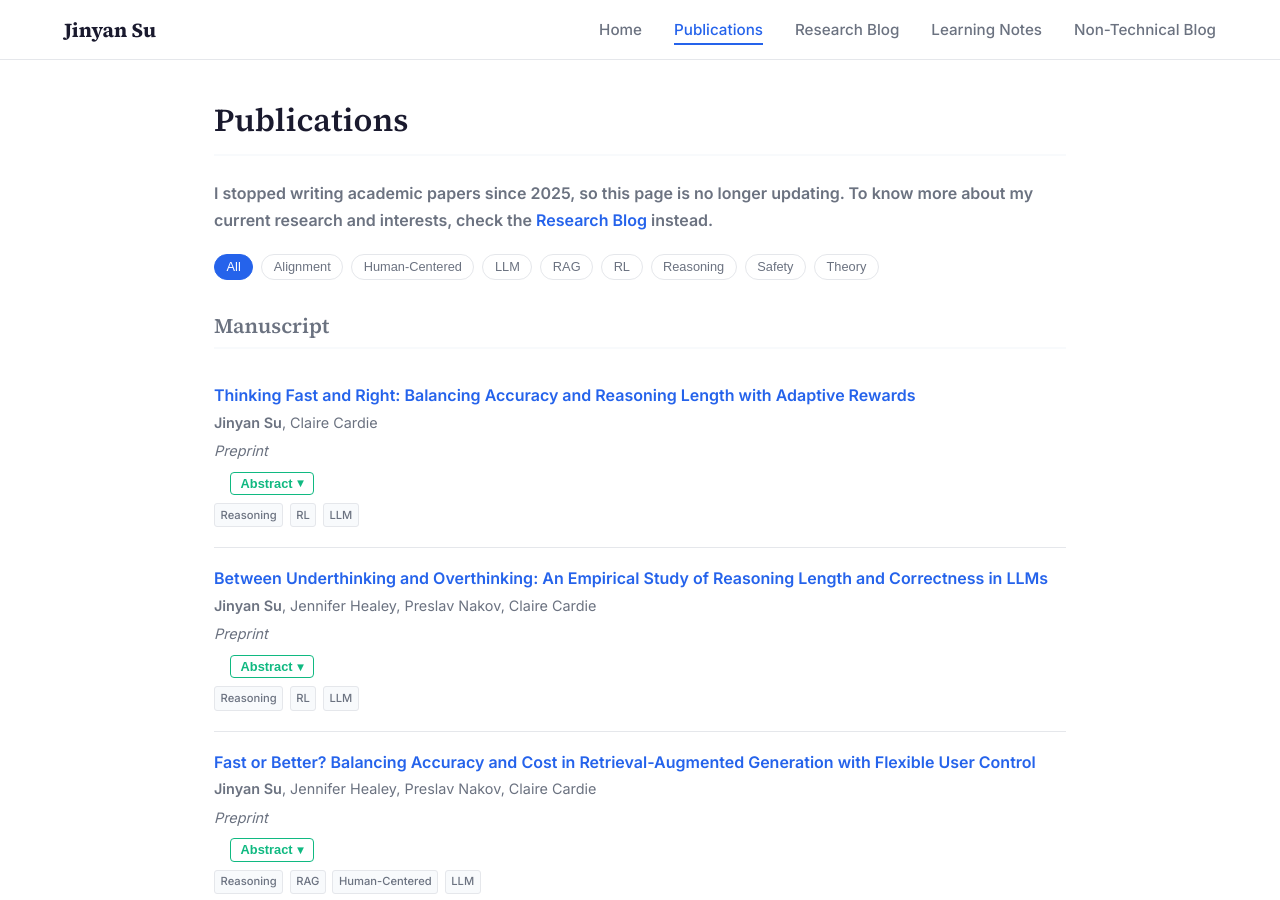
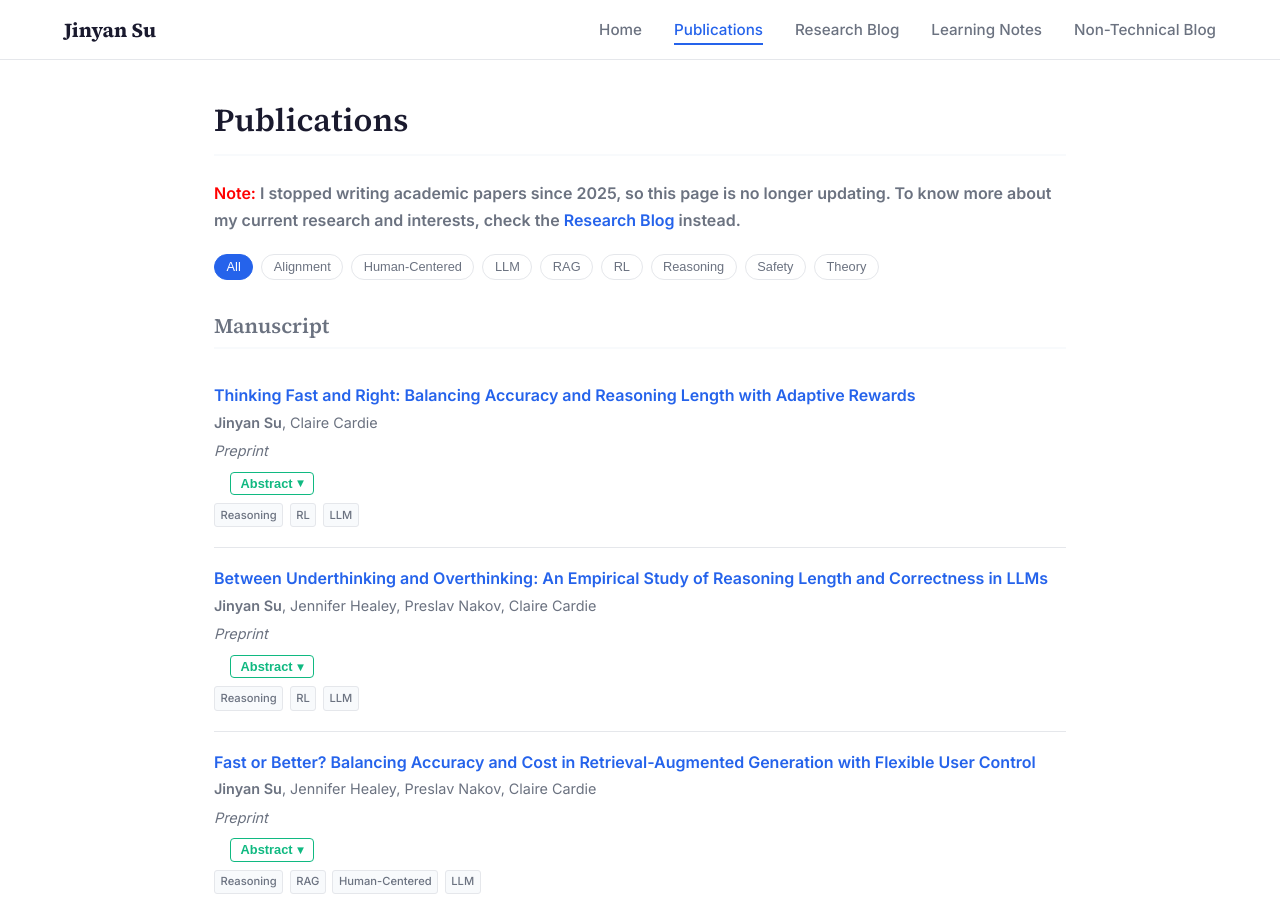
Before and after one commit to JinyanSu1/jinyansu1.github.io, a Jekyll site: the page built from publications.md, in a window 1280 px wide and 900 px high. Built offline with Jekyll 4.4.1, drawn with Linux system fonts in a browser that asks for light colours.

Commit message:
Publications notice: add red 'Note:' prefix

```diff
--- a/publications.md
+++ b/publications.md
@@ -4,4 +4,4 @@ title: Publications
 permalink: /publications/
 ---
 
-**<span style="color:#6b7280;">I stopped writing academic papers since 2025, so this page is no longer updating. To know more about my current research and interests, check the [Research Blog](/research-blog/) instead.</span>**
+**<span style="color:#6b7280;"><span style="color:red;">Note:</span> I stopped writing academic papers since 2025, so this page is no longer updating. To know more about my current research and interests, check the [Research Blog](/research-blog/) instead.</span>**
```
